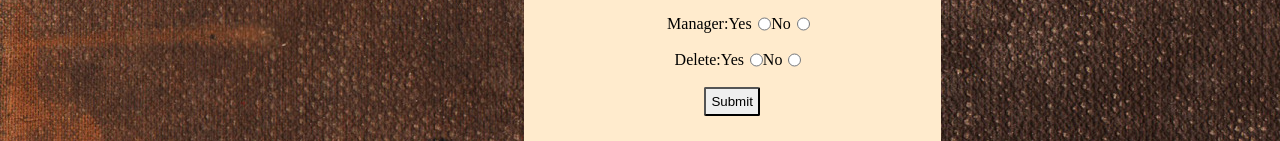
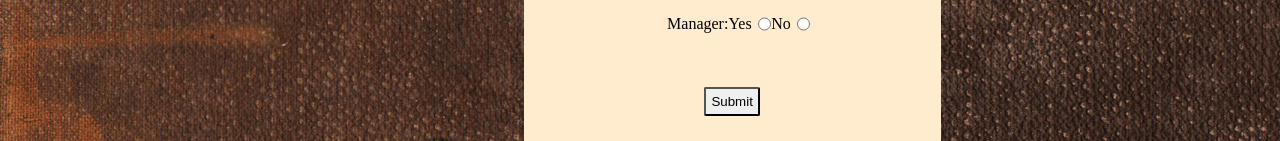
Before and after one commit to mjgreene2010/rare-books-final-project, a plain HTML site: page manager-add-emp.html in a window 1280 px wide. Shown: the part 581-722 px from the top of the page. Drawn offline with Linux system fonts and the light colour scheme.

Commit message:
final touch ups

```diff
--- a/manager-add-emp.html
+++ b/manager-add-emp.html
@@ -92,7 +92,7 @@
             <input type="radio"  id="manager-no" name="manager" value=false />
           </span>
         </br></br>
-          <span class="edit-emp-field" id="delete-employee">
+          <span class="edit-emp-field" id="delete-employee" style="display: none;">
             <span>Delete:</span>
               <label for="delete-emp-yes">Yes</label>
               <input type="radio"  id="delete-emp-yes" name="delete-emp" value="true"/>
```
